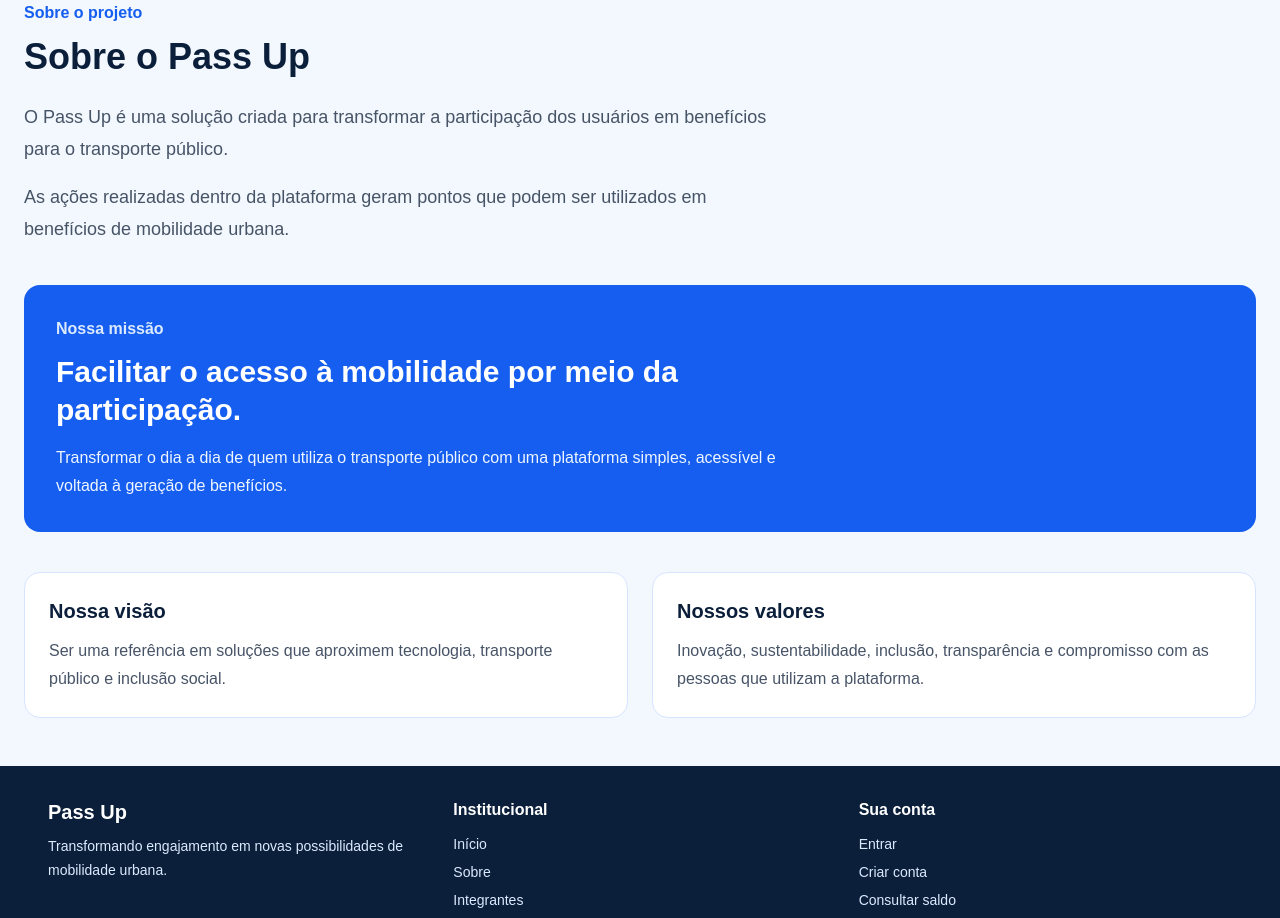
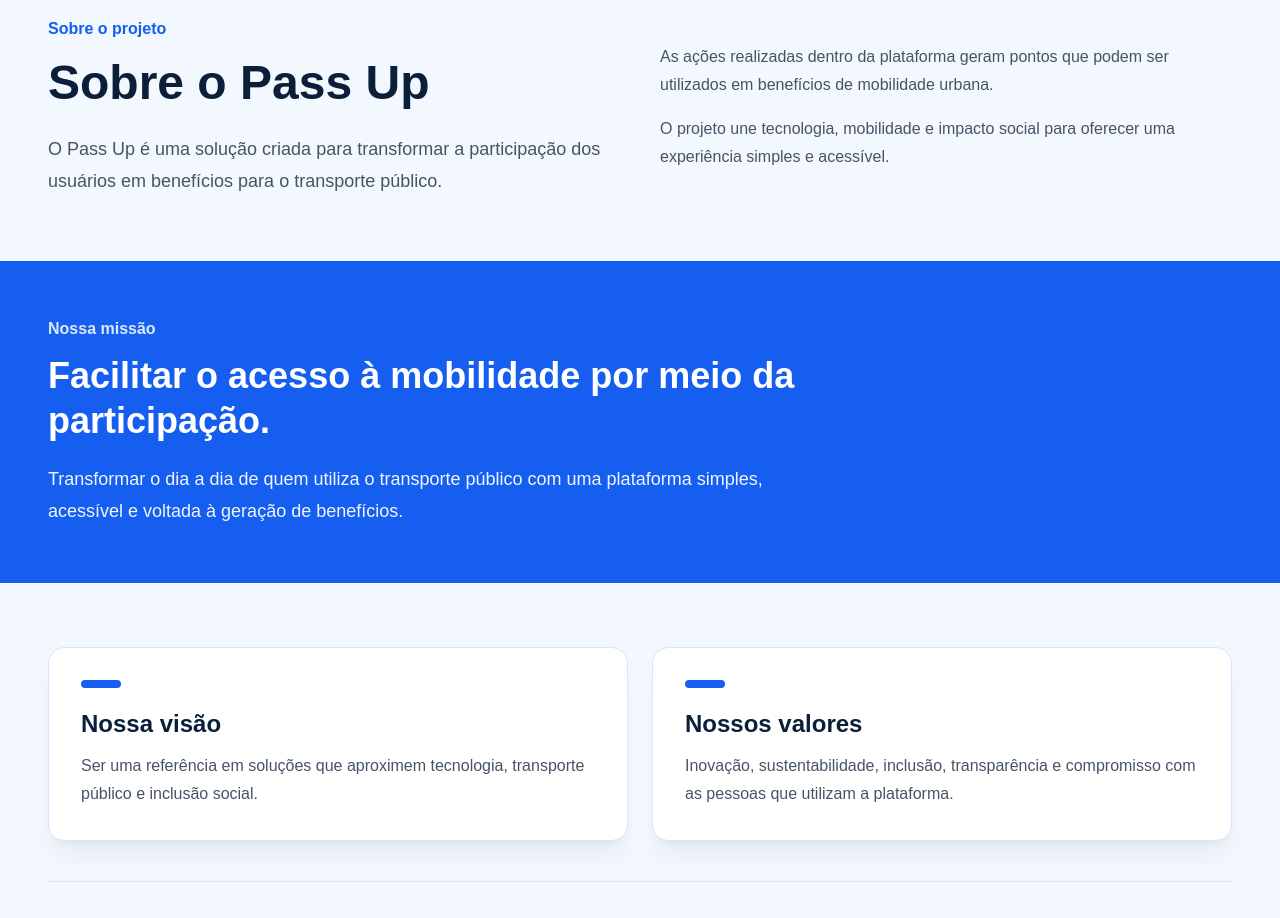
Before and after one commit to pivattidev/passup, a React (Vite) app: page /sobre in a window 1280 px wide. Shown: the part 120-1038 px from the top of the page. Built offline with nearby package versions, Linux system fonts and the light colour scheme.

Commit message:
fix: ajustes finais e melhorias de apresentação.

```diff
--- a/src/components/CardValor/index.tsx
+++ b/src/components/CardValor/index.tsx
@@ -5,8 +5,13 @@ interface CardValorProps {
 
 export default function CardValor({ titulo, descricao }: CardValorProps) {
   return (
-    <article className="rounded-2xl border border-[#D6E4FF] bg-white p-6">
-      <h2 className="text-xl font-bold text-[#0B1F3A]">
+    <article className="rounded-2xl border border-[#D6E4FF] bg-white p-6 shadow-xl shadow-blue-950/5 min-[768px]:p-8">
+      <span
+        className="block h-2 w-10 rounded-full bg-[#155EEF]"
+        aria-hidden="true"
+      ></span>
+
+      <h2 className="mt-5 text-xl font-bold text-[#0B1F3A] min-[768px]:text-2xl">
         {titulo}
       </h2>
 
--- a/src/pages/Sobre/Sobre.tsx
+++ b/src/pages/Sobre/Sobre.tsx
@@ -1,44 +1,56 @@
+import { Link } from 'react-router-dom'
 import CardValor from '../../components/CardValor'
 
 export default function Sobre() {
   return (
-    <main className="bg-[#F2F8FD] px-6 py-12 text-[#0B1F3A]">
-      <section className="mx-auto max-w-[1600px]">
+    <main className="bg-[#F2F8FD] text-[#0B1F3A]">
+      <section className="mx-auto grid max-w-[1600px] gap-10 px-6 py-12 min-[768px]:px-8 min-[768px]:py-16 min-[992px]:grid-cols-2 min-[992px]:items-center min-[992px]:px-12">
+        <div>
           <p className="font-semibold text-[#155EEF]">
             Sobre o projeto
           </p>
 
-        <h1 className="mt-3 text-4xl font-bold">
+          <h1 className="mt-3 text-4xl leading-tight font-bold min-[768px]:text-5xl">
             Sobre o Pass Up
           </h1>
 
-        <div className="mt-6 max-w-3xl space-y-4 text-lg leading-8 text-[#475467]">
-          <p>
+          <p className="mt-5 max-w-xl text-lg leading-8 text-[#475467]">
             O Pass Up é uma solução criada para transformar a participação dos
             usuários em benefícios para o transporte público.
           </p>
+        </div>
 
+        <div className="max-w-2xl space-y-4 leading-7 text-[#475467] min-[992px]:justify-self-end">
           <p>
             As ações realizadas dentro da plataforma geram pontos que podem ser
             utilizados em benefícios de mobilidade urbana.
           </p>
+
+          <p>
+            O projeto une tecnologia, mobilidade e impacto social para oferecer
+            uma experiência simples e acessível.
+          </p>
         </div>
       </section>
-      <section className="mx-auto mt-10 max-w-[1600px] rounded-2xl bg-[#155EEF] p-8 text-white">
+
+      <section className="bg-[#155EEF] text-white">
+        <div className="mx-auto max-w-[1600px] px-6 py-12 min-[768px]:px-8 min-[768px]:py-14 min-[992px]:px-12">
           <p className="font-semibold text-blue-100">
             Nossa missão
           </p>
 
-        <h2 className="mt-3 max-w-3xl text-3xl leading-tight font-bold">
+          <h2 className="mt-3 max-w-4xl text-3xl leading-tight font-bold min-[768px]:text-4xl">
             Facilitar o acesso à mobilidade por meio da participação.
           </h2>
 
-        <p className="mt-4 max-w-3xl leading-7 text-blue-50">
-          Transformar o dia a dia de quem utiliza o transporte público com uma
-          plataforma simples, acessível e voltada à geração de benefícios.
+          <p className="mt-5 max-w-3xl text-lg leading-8 text-blue-50">
+            Transformar o dia a dia de quem utiliza o transporte público com
+            uma plataforma simples, acessível e voltada à geração de benefícios.
           </p>
+        </div>
       </section>
-      <section className="mx-auto mt-10 max-w-[1600px]">
+
+      <section className="mx-auto max-w-[1600px] px-6 py-12 min-[768px]:px-8 min-[768px]:py-16 min-[992px]:px-12">
         <div className="grid gap-6 min-[768px]:grid-cols-2">
           <CardValor
             titulo="Nossa visão"
@@ -50,6 +62,25 @@ export default function Sobre() {
             descricao="Inovação, sustentabilidade, inclusão, transparência e compromisso com as pessoas que utilizam a plataforma."
           />
         </div>
+
+        <div className="mt-10 flex flex-col gap-5 border-t border-[#D6E4FF] pt-8 min-[768px]:flex-row min-[768px]:items-center min-[768px]:justify-between">
+          <div>
+            <h2 className="text-2xl font-bold">
+              A equipe por trás do projeto
+            </h2>
+
+            <p className="mt-2 text-[#475467]">
+              Veja quem participa do desenvolvimento do Pass Up.
+            </p>
+          </div>
+
+          <Link
+            to="/integrantes"
+            className="rounded-lg border border-[#155EEF] px-5 py-3 text-center font-semibold text-[#155EEF] transition-colors hover:bg-[#EAF2FF] focus-visible:ring-2 focus-visible:ring-[#155EEF] focus-visible:ring-offset-2 focus-visible:outline-none"
+          >
+            Ver integrantes
+          </Link>
+        </div>
       </section>
     </main>
   )
```
Lines whose indentation alone changed are shown as unchanged.
